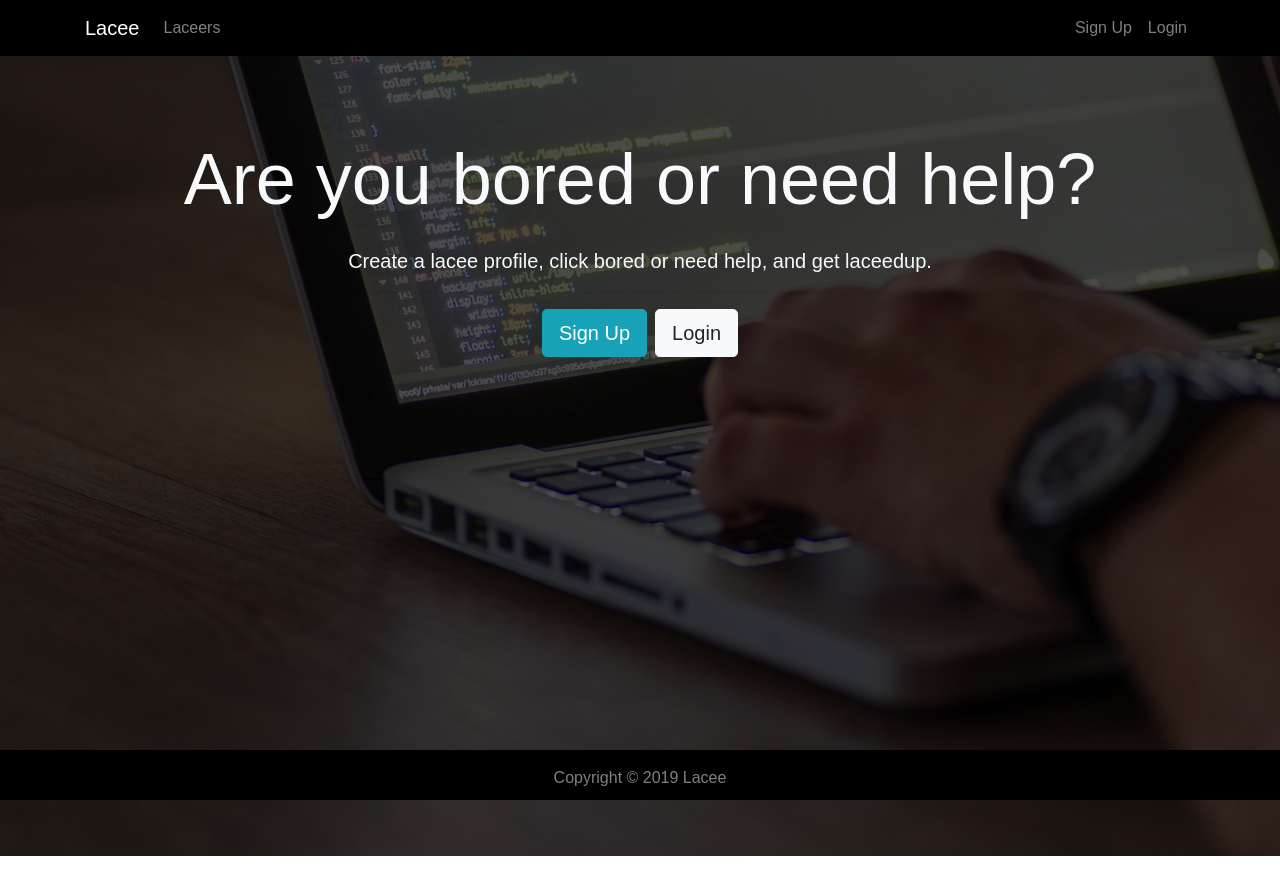
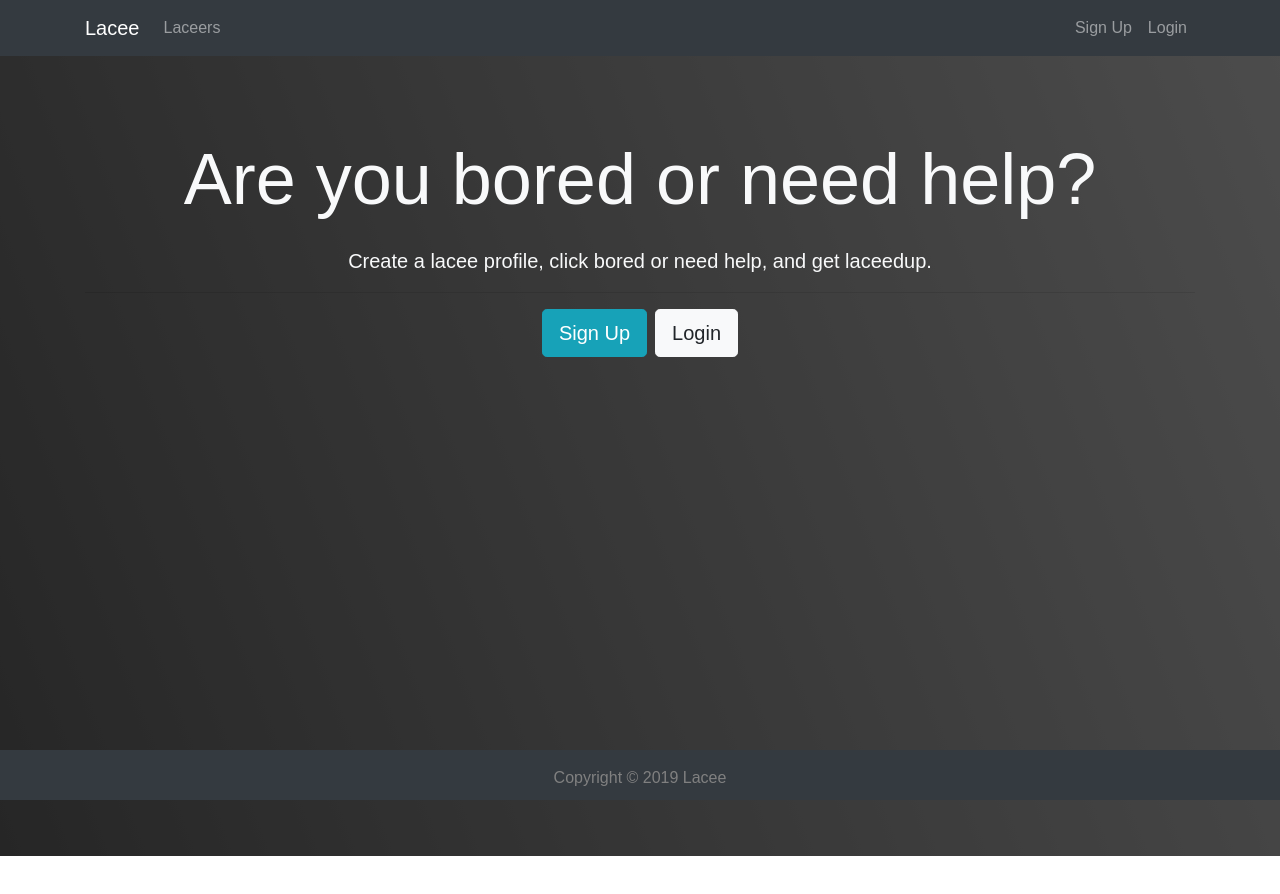
Before and after one commit to ShainDholakiya/Lacee, a React (Create React App) app in the folder client/: page / in a window 1280 px wide. Shown: the top 894 px of the page. Built offline with nearby package versions, Linux system fonts and the light colour scheme.

Commit message:
update css

```diff
--- a/client/src/App.css
+++ b/client/src/App.css
@@ -8,7 +8,8 @@ img {
 
 .landing {
   position: relative;
-  background: url("./img/showcase.jpg") no-repeat;
+  /* background: url("./img/showcase.jpg") no-repeat; */
+  background-image: linear-gradient(70deg, grey, white);
   background-size: cover;
   background-position: center;
   height: 100vh;
@@ -47,11 +48,11 @@ footer {
   bottom: 0;
   width: 100%;
   height: 50px;
-  background-color: black;
+  /* background-color: black; */
   color: gray;
 }
 
 nav {
-  background-color: black;
+  /* background-color: black; */
   width: 100%;
 }
--- a/client/src/components/layout/Footer.js
+++ b/client/src/components/layout/Footer.js
@@ -2,7 +2,7 @@ import React from "react";
 
 export default () => {
   return (
-    <footer className="mt-5 p-3 text-center">
+    <footer className="bg-dark mt-5 p-3 text-center">
       Copyright &copy; {new Date().getFullYear()} Lacee
     </footer>
   );
--- a/client/src/components/layout/Navbar.js
+++ b/client/src/components/layout/Navbar.js
@@ -62,7 +62,7 @@ class Navbar extends Component {
     );
 
     return (
-      <nav className="navbar navbar-expand-sm navbar-dark mb-4">
+      <nav className="navbar navbar-expand-sm navbar-dark mb-4 bg-dark">
         <div className="container">
           <Link className="navbar-brand" to="/">
             Lacee
```
